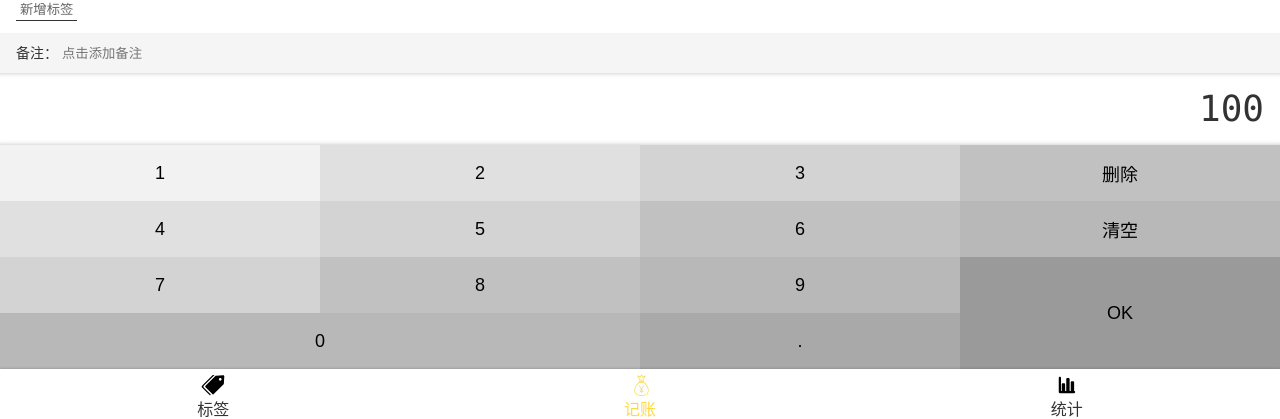
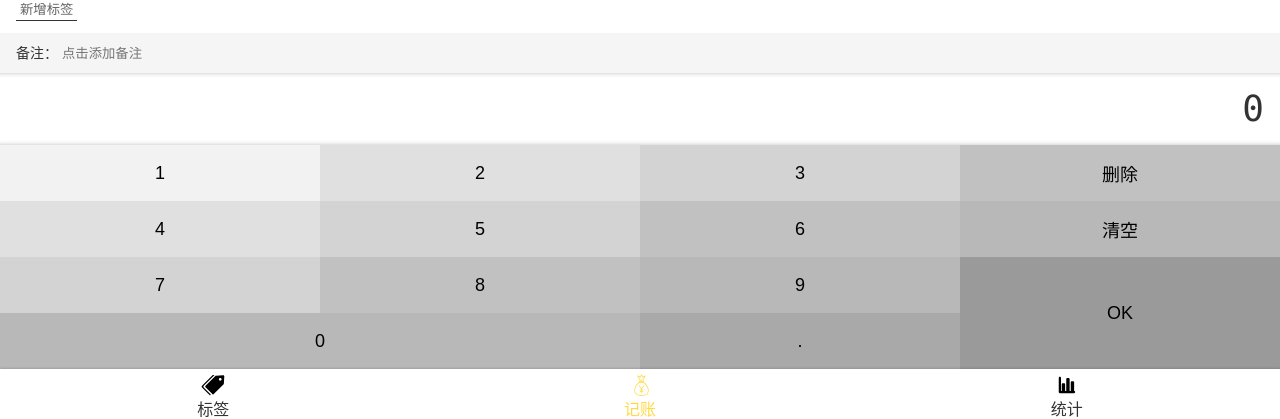
Before and after one commit to alertguo/mango-react-echarts, a React app: page /#/money in a window 1280 px wide. Shown: the part 375-794 px from the top of the page. Built offline with nearby package versions, Linux system fonts and the light colour scheme.

Commit message:
NumberPad 数字功能初步实现 wip

```diff
--- a/src/views/Money.tsx
+++ b/src/views/Money.tsx
@@ -17,27 +17,7 @@ function Money() {
       <TypeSection/>
       <TagsSection/>
       <NotesSection/>
-      <NumberPadSection>
-        <div className="output">
-          100
-        </div>
-        <div className="pad clearfix">
-          <button>1</button>
-          <button>2</button>
-          <button>3</button>
-          <button>删除</button>
-          <button>4</button>
-          <button>5</button>
-          <button>6</button>
-          <button>清空</button>
-          <button>7</button>
-          <button>8</button>
-          <button>9</button>
-          <button className="ok">OK</button>
-          <button className="zero">0</button>
-          <button>.</button>
-        </div>
-      </NumberPadSection>
+      <NumberPadSection/>
     </MyLayout>
   );
 }
--- a/src/views/Money/NumberPadSection.tsx
+++ b/src/views/Money/NumberPadSection.tsx
@@ -1,6 +1,7 @@
 import styled from 'styled-components';
+import React, {useState} from 'react';
 
-const NumberPadSection = styled.section`
+const Wrapper = styled.section`
   display: flex;
   flex-direction: column;
   > .output {
@@ -51,5 +52,69 @@ const NumberPadSection = styled.section`
     }
   }
 `;
+const NumberPadSection: React.FC = () => {
+  const [output, setOutput] = useState('0');
+  const onClickButtonWrapper = (e: React.MouseEvent) => {
+    const text = (e.target as HTMLButtonElement).textContent;
+    if (text === null) {return; }
+    switch (text) {
+      case '0':
+      case '1':
+      case '2':
+      case '3':
+      case '4':
+      case '5':
+      case '6':
+      case '7':
+      case '8':
+      case '9':
+        if (output === '0') {
+          setOutput(text);
+        } else {
+          setOutput(output + text);
+        }
+        break;
+      case '.':
+        if (output.indexOf('.') >= 0) {
+          return;
+        } else {
+          setOutput(output + text);
+        }
+        break;
+      case '删除':
+        console.log('删除');
+        break;
+      case '清空':
+        console.log('清空');
+        break;
+      case 'OK':
+        console.log('确认');
+        break;
+    }
+  };
+  return (
+    <Wrapper>
+      <div className="output">
+        {output}
+      </div>
+      <div className="pad clearfix" onClick={onClickButtonWrapper}>
+        <button>1</button>
+        <button>2</button>
+        <button>3</button>
+        <button>删除</button>
+        <button>4</button>
+        <button>5</button>
+        <button>6</button>
+        <button>清空</button>
+        <button>7</button>
+        <button>8</button>
+        <button>9</button>
+        <button className="ok">OK</button>
+        <button className="zero">0</button>
+        <button>.</button>
+      </div>
+    </Wrapper>
+  );
+};
 
 export default NumberPadSection;
```
